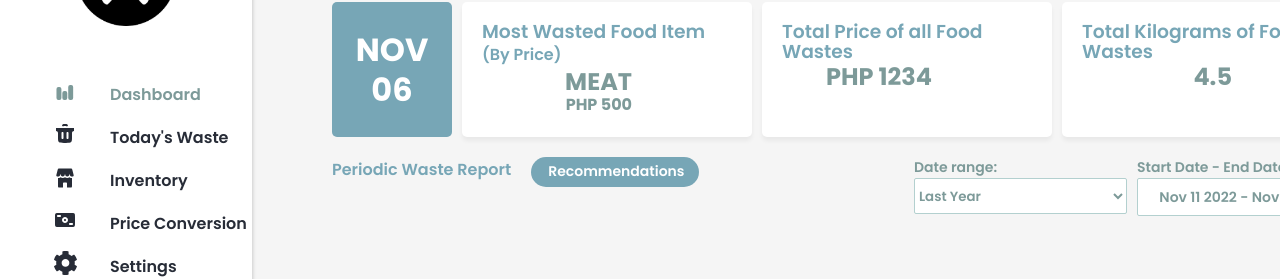
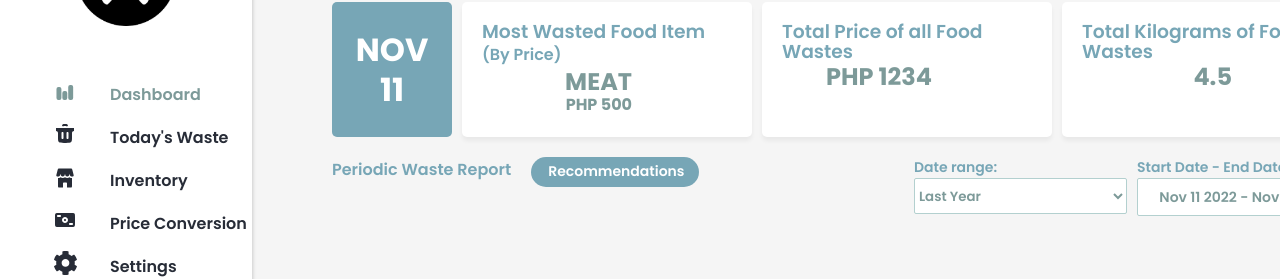
Before and after one commit to sabacsain/softEng, a React (Create React App) app: page /dashboard in a window 1280 px wide. Shown: the part 190-469 px from the top of the page. Built offline with nearby package versions, Linux system fonts and the light colour scheme.

Commit message:
Fix date card

```diff
--- a/src/Dashboard.js
+++ b/src/Dashboard.js
@@ -54,7 +54,7 @@ function CurrentDayWaste() {
               {date.toLocaleString("default", { month: "short" }).toUpperCase()}
             </span>
             <span>
-              {date.getDay() < 10 ? "0" + date.getDay() : date.getDay()}
+              {date.getDate() < 10 ? "0" + date.getDate() : date.getDate()}
             </span>
           </h1>
         </div>
--- a/src/css/dashboard.css
+++ b/src/css/dashboard.css
@@ -117,6 +117,7 @@
 #dashboard-periodic-report > div {
   display: flex;
   justify-content: space-between;
+  gap: 20px;
 }
 #report-date-range-container {
   height: auto;
@@ -159,7 +160,7 @@
 .date-range-picker-container label {
   font-weight: 600;
   font-size: 14px;
-  color: #7d9a99;
+  color: #77a6b6;
 }
 
 #actual-date-range {
```
